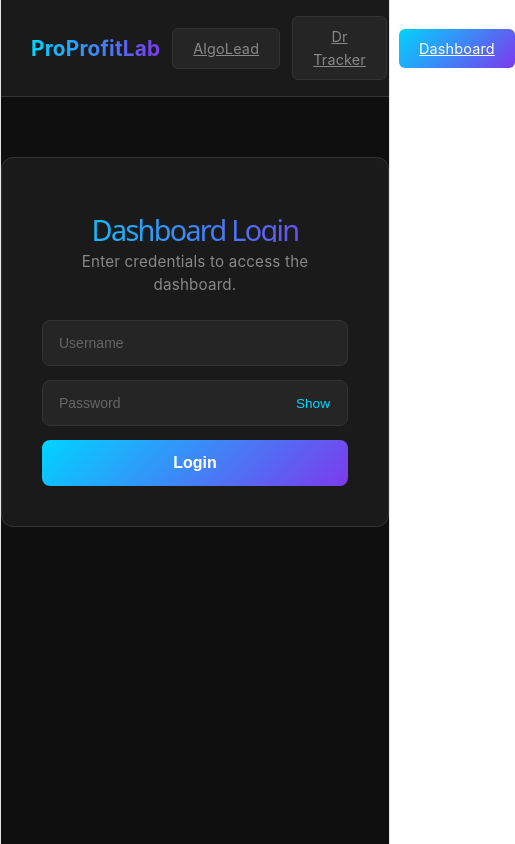
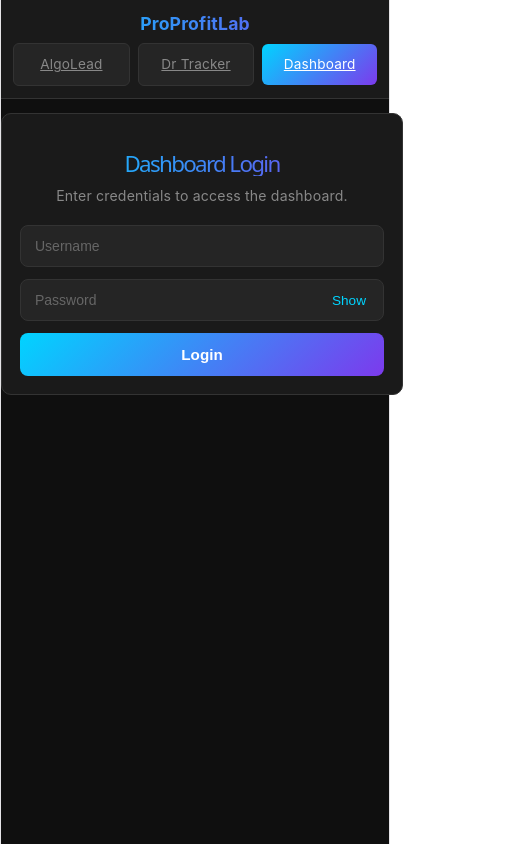
Before and after one commit to chidimmaNworah/proprofitlab, a React (Vite) app: page /dashboard in a window 390 px wide. Shown: the whole page, 515 px wide, since content can reach past the window. Built offline with nearby package versions, Linux system fonts and the light colour scheme.

Commit message:
feat(ui): improve mobile responsiveness across forms and dashboard

```diff
--- a/src/App.css
+++ b/src/App.css
@@ -91,6 +91,11 @@
   gap: 12px;
 }
 
+.phone-row {
+  display: flex;
+  gap: 12px;
+}
+
 .form-row .prefix-input {
   max-width: 90px;
 }
@@ -106,6 +111,28 @@
   outline: none;
   cursor: pointer;
   transition: border-color 0.2s;
+}
+
+.phone-prefix-select {
+  flex: 0 0 180px;
+  padding: 14px 16px;
+  font-size: 14px;
+  background: #252525;
+  border: 1px solid #333;
+  border-radius: 8px;
+  color: #fff;
+  outline: none;
+  cursor: pointer;
+  transition: border-color 0.2s;
+}
+
+.phone-prefix-select:focus {
+  border-color: #00d4ff;
+}
+
+.phone-prefix-select option {
+  background: #1a1a1a;
+  color: #fff;
 }
 
 .form-row .prefix-select:focus {
@@ -706,3 +733,207 @@
   background: rgba(107, 114, 128, 0.2);
   color: #6b7280;
 }
+
+/* ── Responsive ── */
+@media (max-width: 1024px) {
+  .top-nav {
+    padding: 14px 18px;
+    gap: 10px;
+    flex-wrap: wrap;
+  }
+
+  .brand {
+    flex: 1 0 100%;
+    margin-right: 0;
+    text-align: center;
+  }
+
+  .nav-btn {
+    flex: 1;
+    text-align: center;
+    padding: 10px 12px;
+  }
+
+  .form-container {
+    max-width: 560px;
+    margin: 24px auto;
+    padding: 28px;
+  }
+
+  .dashboard {
+    padding: 16px;
+  }
+
+  .dash-header {
+    justify-content: center;
+    padding-right: 0;
+    margin-bottom: 20px;
+  }
+
+  .dash-title {
+    font-size: 1.6rem;
+  }
+
+  .logout-btn {
+    position: static;
+    margin-left: 12px;
+  }
+
+  .tabs {
+    overflow-x: auto;
+    flex-wrap: nowrap;
+    padding-bottom: 6px;
+    -webkit-overflow-scrolling: touch;
+  }
+
+  .tab-btn {
+    padding: 10px 16px;
+    font-size: 0.92rem;
+    white-space: nowrap;
+    flex: 0 0 auto;
+  }
+
+  .stats {
+    flex-wrap: wrap;
+  }
+
+  .stat-card {
+    flex: 1 1 220px;
+  }
+
+  th,
+  td {
+    padding: 12px 10px;
+  }
+
+  .detail-row {
+    flex-direction: column;
+    gap: 4px;
+  }
+}
+
+@media (max-width: 640px) {
+  .top-nav {
+    padding: 12px;
+    gap: 8px;
+  }
+
+  .brand {
+    font-size: 1.1rem;
+  }
+
+  .nav-btn {
+    font-size: 0.85rem;
+    padding: 9px 10px;
+  }
+
+  .form-container {
+    max-width: none;
+    width: calc(100% - 24px);
+    margin: 14px auto;
+    padding: 18px;
+    border-radius: 10px;
+  }
+
+  .form-container h1 {
+    font-size: 1.4rem;
+  }
+
+  .form-subtitle {
+    font-size: 0.88rem;
+    margin-bottom: 18px;
+  }
+
+  .form-row,
+  .phone-row {
+    flex-direction: column;
+    gap: 10px;
+  }
+
+  .form-row .prefix-select,
+  .phone-prefix-select {
+    flex: 1 1 auto;
+    width: 100%;
+  }
+
+  .algo-form {
+    gap: 12px;
+  }
+
+  .algo-form input,
+  .form-row .prefix-select,
+  .phone-prefix-select {
+    padding: 12px 14px;
+  }
+
+  .submit-btn {
+    padding: 13px;
+    font-size: 0.95rem;
+  }
+
+  .overlay-message {
+    font-size: 1rem;
+    text-align: center;
+    padding: 0 20px;
+  }
+
+  .dashboard {
+    padding: 12px;
+  }
+
+  .dash-header {
+    flex-direction: column;
+    gap: 10px;
+  }
+
+  .dash-title {
+    font-size: 1.35rem;
+  }
+
+  .logout-btn {
+    margin-left: 0;
+    width: 100%;
+  }
+
+  .controls {
+    gap: 10px;
+    align-items: stretch;
+  }
+
+  .controls label {
+    font-size: 0.85rem;
+  }
+
+  .date-input,
+  .refresh-btn {
+    width: 100%;
+  }
+
+  .stats {
+    gap: 10px;
+  }
+
+  .stat-card {
+    width: 100%;
+    padding: 14px;
+  }
+
+  .stat-card .number {
+    font-size: 1.5rem;
+  }
+
+  .table-container {
+    overflow-x: auto;
+    -webkit-overflow-scrolling: touch;
+  }
+
+  table {
+    min-width: 700px;
+  }
+
+  .modal-content {
+    width: calc(100% - 20px);
+    padding: 18px;
+    max-height: 85vh;
+  }
+}
```
